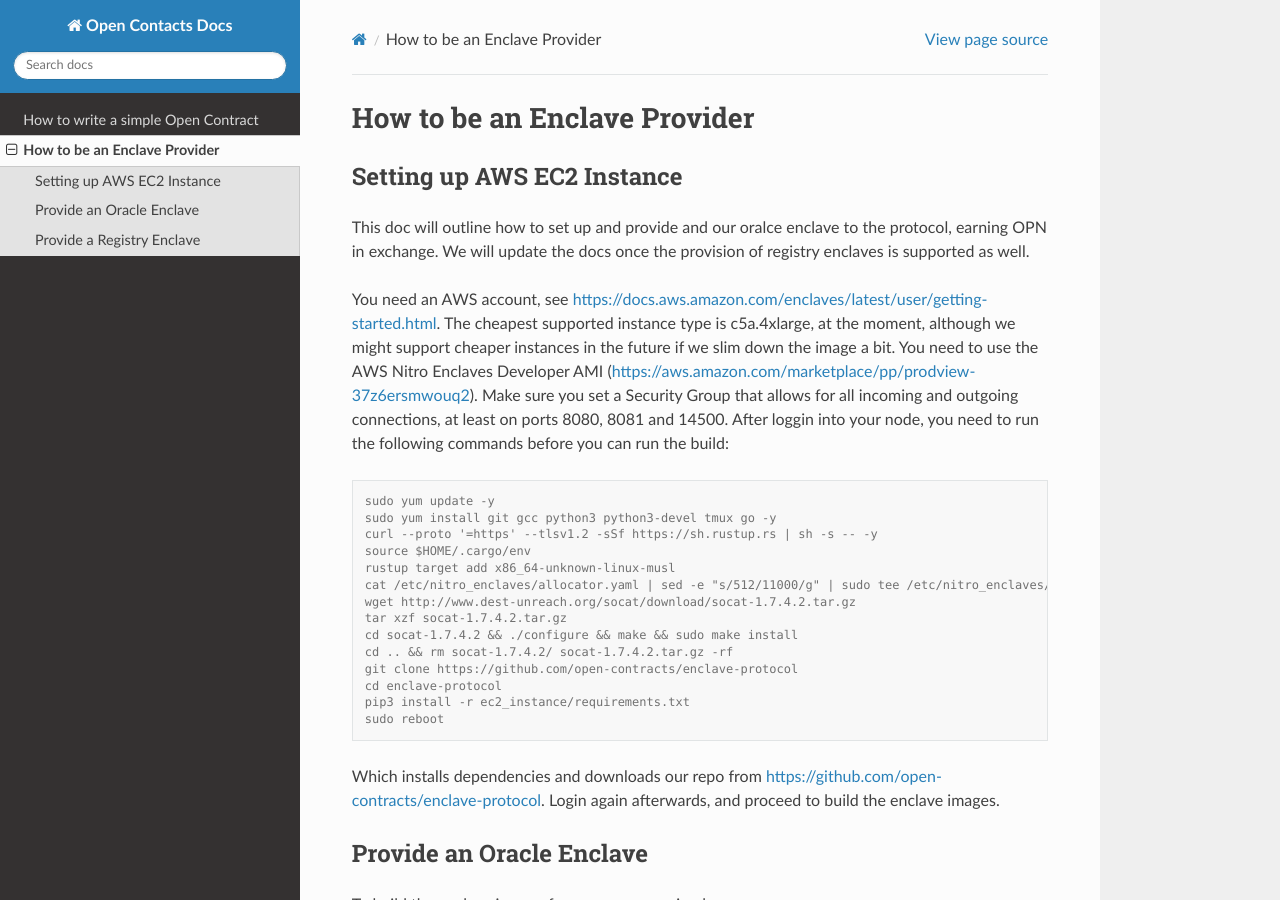
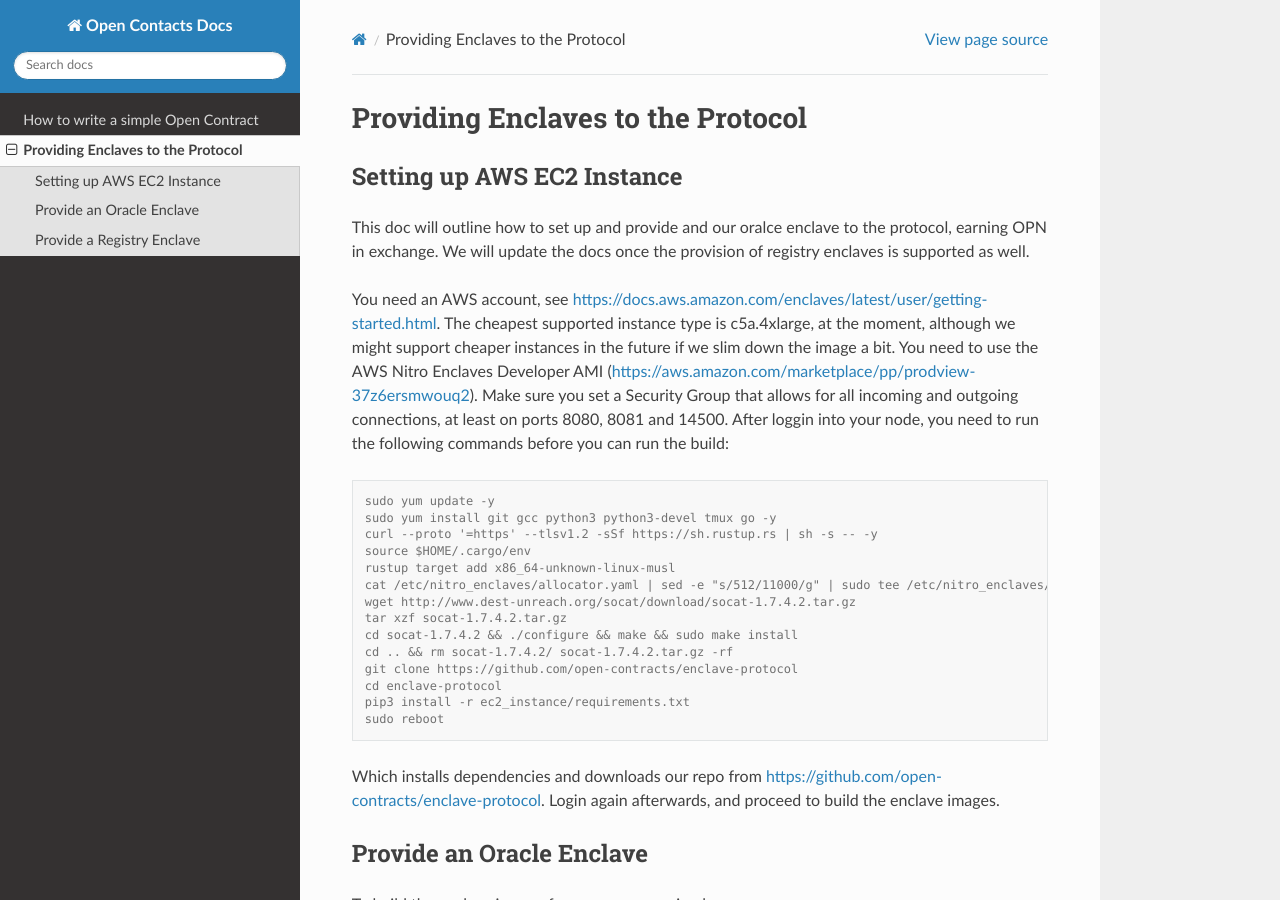
Before and after one commit to open-contracts/docs, a Sphinx documentation site: the page built from docs/source/setup.rst, in a window 1280 px wide and 900 px high. Built offline with Sphinx 7.4.7 and the Read the Docs theme 2.0.0, drawn with Linux system fonts in a browser that asks for light colours.

Commit message:
Update setup.rst

```diff
--- a/docs/source/setup.rst
+++ b/docs/source/setup.rst
@@ -1,4 +1,4 @@
-How to be an Enclave Provider
+Providing Enclaves to the Protocol
 =====
 
 Setting up AWS EC2 Instance
```
